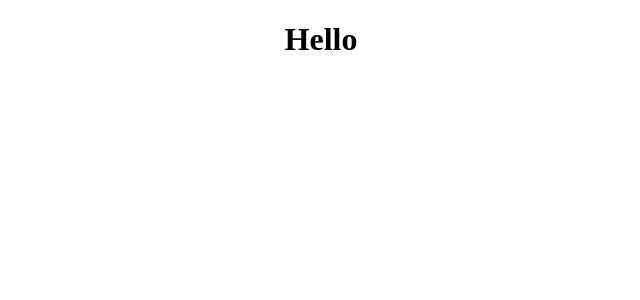
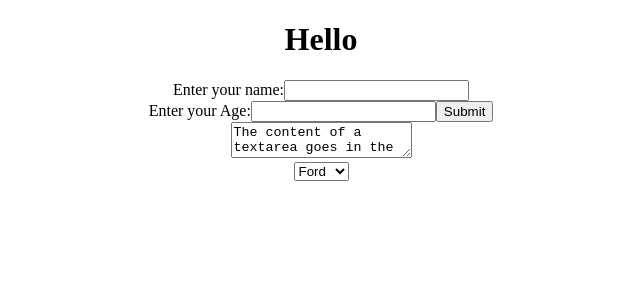
Before and after one commit to abhiraftaar007/React-Js, a React (Create React App) app: page / in a window 1280 px wide. Shown: the top 300 px of the page, without its empty margins (319-959 px from the left). Built offline with nearby package versions, Linux system fonts and the light colour scheme.

Commit message:
Form handling basics

```diff
--- a/src/App.js
+++ b/src/App.js
@@ -1,9 +1,21 @@
 import './App.css';
+import MyForm from './MyForm';
 
+/*
+Just like in HTML, React uses forms to allow users to interact with the web page.Just like in HTML, React uses forms to allow users to interact with the web page.
+
+In HTML, form data is usually handled by the DOM.
+In React, form data is usually handled by the components.
+When the data is handled by the components, all the data is stored in the component state.
+You can control changes by adding event handlers in the onChange attribute.
+We can use the useState Hook to keep track of each inputs value and provide a "single source of truth" for the entire application.
+You can control the submit action by adding an event handler in the onSubmit attribute for the <form>
+*/
 function App() {
   return (
     <div className="App">
       <h1>Hello</h1>
+      <MyForm/>
     </div>
   );
 }
--- /dev/null
+++ b/src/MyForm.js
@@ -0,0 +1,92 @@
+import { useState } from "react";
+
+
+/*
+Multiple Input Fields -
+You can control the values of more than one input field by adding a name attribute to each element.
+We will initialize our state with an empty object.
+To access the fields in the event handler use the event.target.name and event.target.value syntax
+To update the state, use square brackets [bracket notation] around the property name.
+
+TextArea -
+The textarea element in React is slightly different from ordinary HTML.
+In HTML the value of a textarea was the text between the start tag <textarea> and the end tag </textarea>
+In React the value of a textarea is placed in a value attribute. We'll use the useState Hook to manage the value of the textarea
+
+Select - A drop down list, or a select box, in React is also a bit different from HTML.
+In React, the selected value is defined with a value attribute on the select tag
+*/
+
+function MyForm(){
+    // const [name, setName] = useState("");
+    const [inputs, setInputs] = useState({});
+    const [myCar, setMyCar] = useState("volvo");
+
+    const handleSelect = (event) => {
+        setMyCar(event.target.value);
+    }
+
+    const [textarea, setTextarea] = useState(
+      "The content of a textarea goes in the value attribute"
+    );
+
+    const handleTextArea = (event) => {
+      setTextarea(event.target.value);
+      console.log(textarea);
+    };
+
+    const handleChange = (event) => {
+        const name = event.target.name;
+        const value = event.target.value;
+        setInputs(values => ({...values, [name]:value}));
+    }
+
+    const handleSubmit = (event) => {
+        event.preventDefault();
+        // alert(`The name you entered was: ${name}`)
+        alert(inputs);
+    }
+    return (
+      <>
+        <form onSubmit={handleSubmit}>
+          {/* <h1>{name}</h1> */}
+          <label>
+            Enter your name:
+            <input
+              type="text"
+              name="username"
+              // value={name}
+              value={inputs.username || ""}
+              // onChange={(e)=>setName(e.target.value)}
+              onChange={handleChange}
+            />
+          </label>
+          <br />
+          <label>
+            Enter your Age:
+            <input
+              type="number"
+              name="age"
+              value={inputs.age || ""}
+              onChange={handleChange}
+            />
+          </label>
+          <input type="submit"></input>
+        </form>
+
+        <form>
+            <textarea value={textarea} onChange={handleTextArea}></textarea>
+        </form>
+
+        <form>
+            <select value={myCar} onChange={handleSelect}>
+                <option value="Ford">Ford</option>
+                <option value="Volvo">Volvo</option>
+                <option value="Fiat">Fiat</option>
+            </select>
+        </form>
+      </>
+    );
+}
+
+export default MyForm;
```
